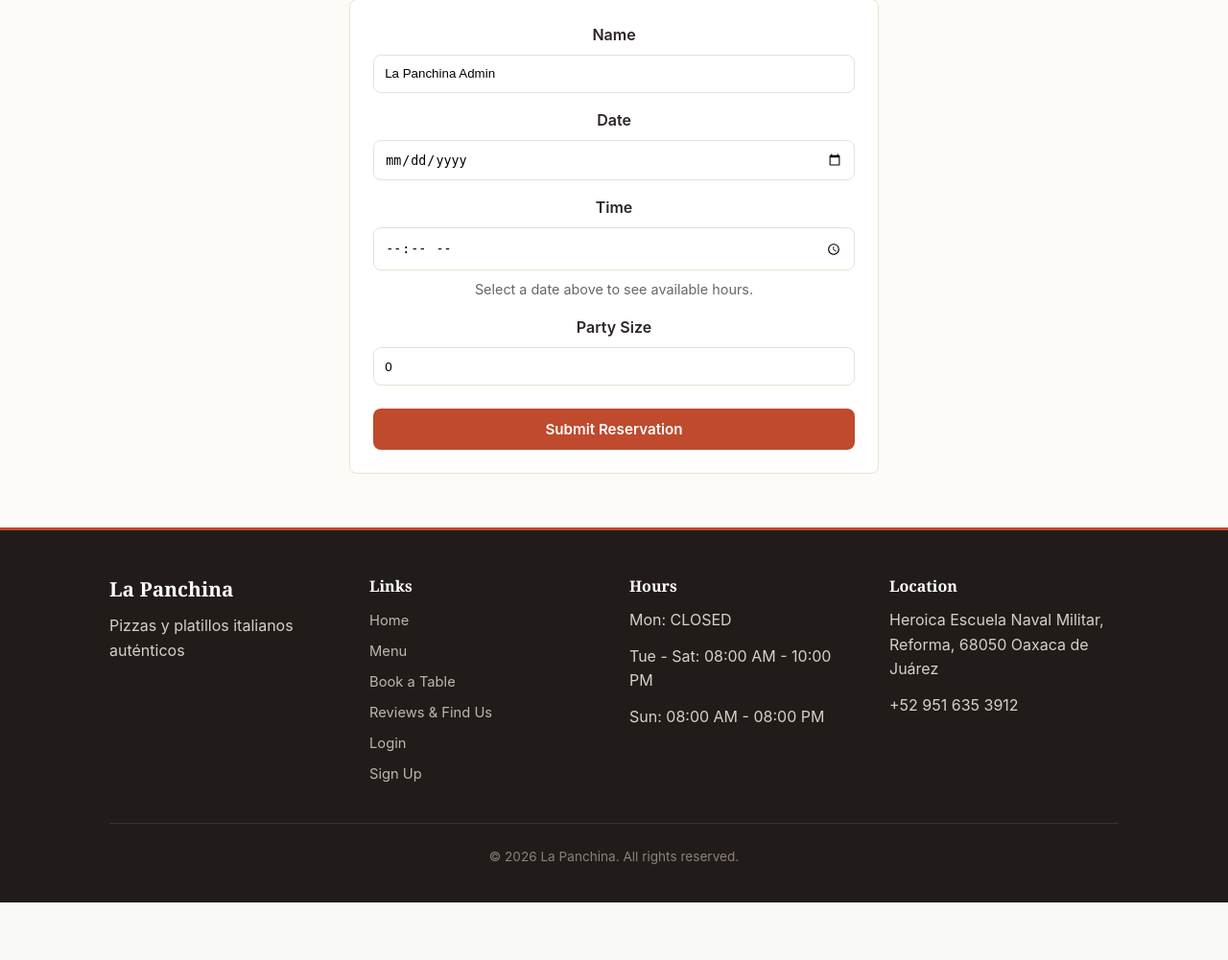
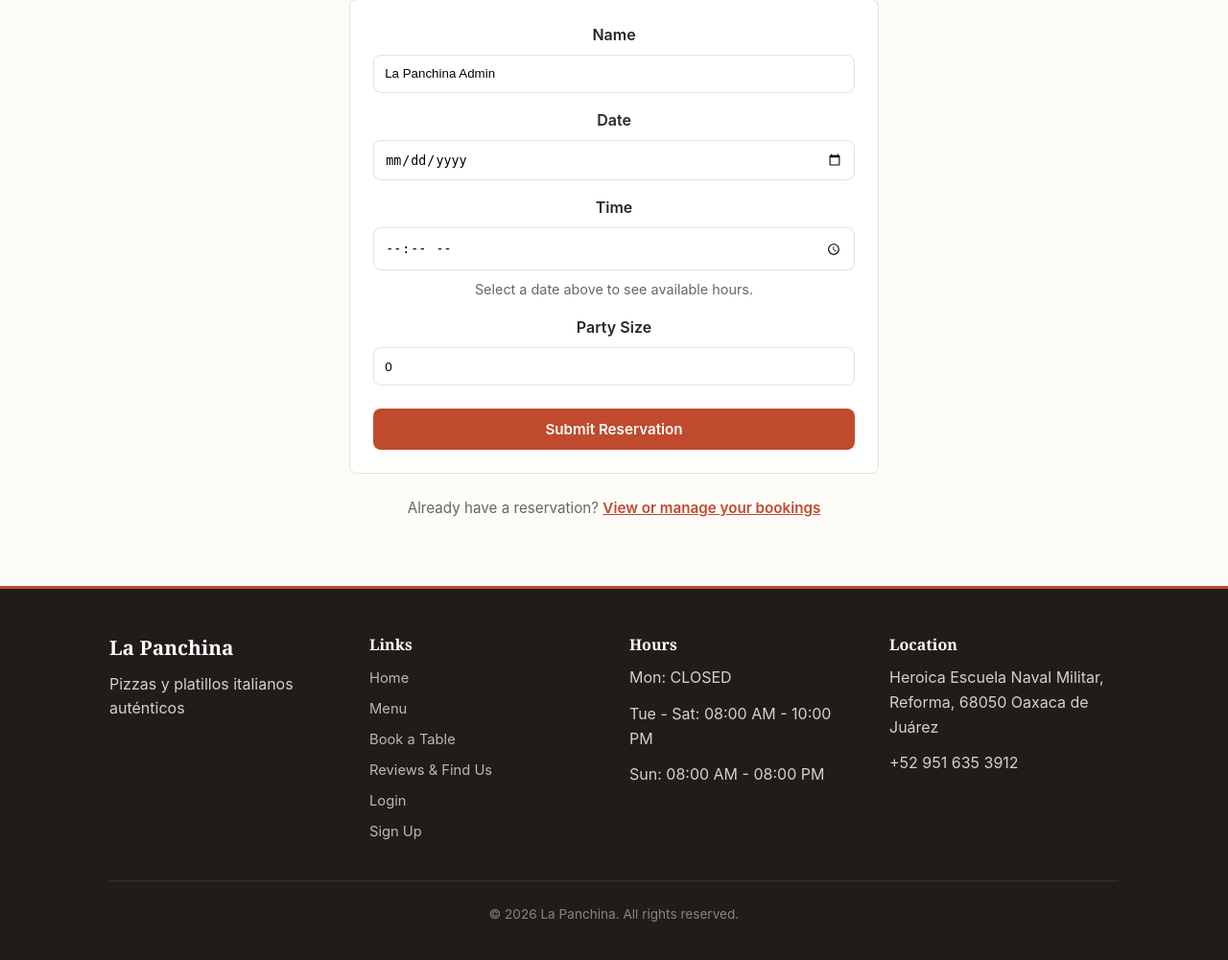
Before and after one commit to franco-4rt/La-Panchina, a Spring Boot app: page /reservations in a window 1280 px wide. Shown: the part 204-1205 px from the top of the page at 96% size. Before the commit the page ends 1145 px from the top, so only its background shows below. Run offline with Spring Boot 4, Linux system fonts and the light colour scheme; a user stored in the database is signed in.

Commit message:
added link for users to see their own bookings in the reservations area

```diff
--- a/src/main/resources/templates/reservations.html
+++ b/src/main/resources/templates/reservations.html
@@ -65,8 +65,21 @@
                     <button type="submit" class="btn btn-primary" style="width: 100%;">Submit Reservation</button>
                 </form>
             </div>
+                        <!-- Booking Form Card ends here -->
+            </div>
+
+            <!-- Link to manage existing bookings -->
+            <div style="text-align: center; margin-top: 1.5rem;">
+                <p style="color: #666; font-size: 0.95rem;">
+                    Already have a reservation?
+                    <a th:href="@{/reservations/my-bookings}" style="color: var(--color-terracotta); font-weight: 600; text-decoration: underline;">
+                        View or manage your bookings
+                    </a>
+                </p>
+            </div>
         </div>
     </main>
+
 
     <!-- Reuse the footer from index.html -->
     <footer class="site-footer" th:replace="~{index :: footer}"></footer>
```
